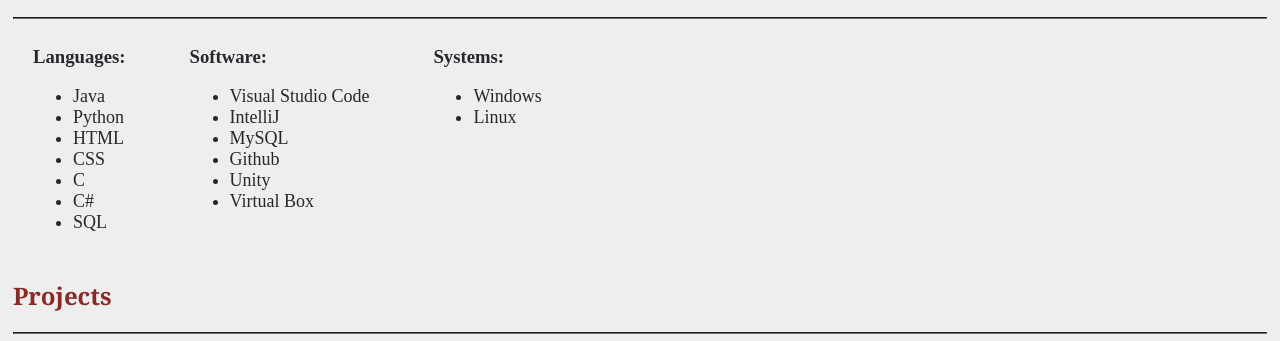
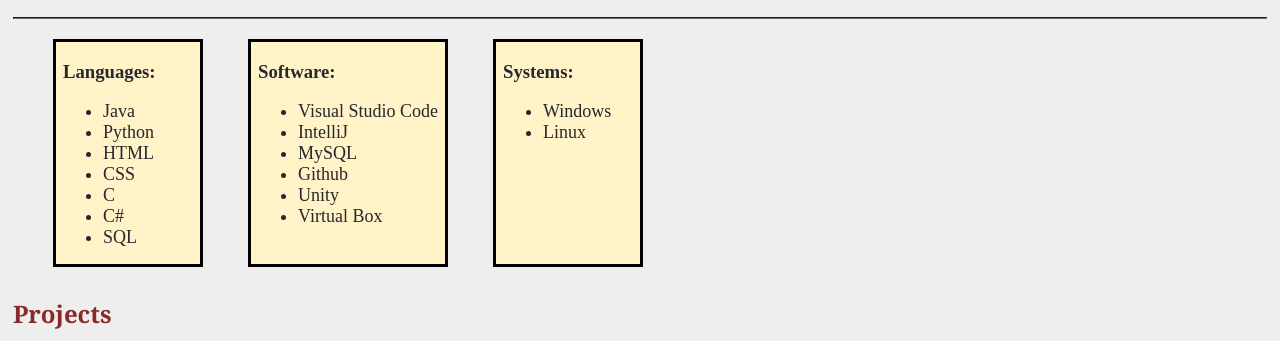
Before and after one commit to Aaron-Detre/html-resume, a plain HTML site: page index.html in a window 1280 px wide. Shown: the part 459-800 px from the top of the page. Drawn offline with Linux system fonts and the light colour scheme.

Commit message:
computer knowledge grid

```diff
--- a/index.html
+++ b/index.html
@@ -47,7 +47,7 @@
                     <h2>Computer Knowledge</h2>
                     <hr />
                 </div>
-                <div class="section-body-box">
+                <div class="section-body-box grid-container">
                     <div>
                         <h3>Languages:</h3>
                             <ul>
@@ -119,6 +119,7 @@
                     <h2>Work Experience</h2>
                     <hr />
                 </div>
+                <a href="https://phi.ca/en/carne-y-arena/"><img src="./assets/carne.jpg" alt="Carne y Arena headset" id="cya-img"/></a>
                 <div class="section-body-box">
                     <h3>Visitor Experience Associate - PHI Studio</h3>
                     <h4>Oct. 2022 - April 2023</h4>
@@ -126,7 +127,6 @@
                         <li>Greeted guests and ensured their safety throughout a virtual reality experience, demonstrating strong interpersonal skills.</li>
                         <li>Collaborated effectively with team members, taking on additional responsibilities as needed to ensure smooth operations and a positive guest experience.</li>
                     </ul>
-                    <a href="https://phi.ca/en/carne-y-arena/"><img src="./assets/carne.jpg" alt="Carne y Arena headset" id="cya-img"/></a>
                 </div>
             </div>
             <hr />
--- a/styles.css
+++ b/styles.css
@@ -10,6 +10,7 @@
 
 hr {
     border-color: #686D76;
+    clear: both;
 }
 
 #outer-box > div {
@@ -27,7 +28,7 @@
     font-weight: 700;
 }
 
-#education-box > .section-body-box > a{
+#education-box > .section-body-box > a {
     display: inline-block;
     margin-right: 30px;
     margin-top: 10px;
@@ -43,11 +44,20 @@
     text-decoration: underline;
 }
 
-#computer-knowledge-box > .section-body-box > div {
-    margin-left: 20px;
-    margin-right: 40px;
-    display: inline-block;
-    vertical-align: top;
+.grid-container {
+    display: grid;
+    grid-template-columns: 150px 200px 150px;
+    margin-left: 40px;
+    margin-right: 25%;
+    margin-top: 20px;
+    gap: 5%;
+}
+
+.grid-container > div {
+    background-color: #FFF3C7;
+    padding-left: 7px;
+    padding-right: 3px;
+    border: 3px solid black;
 }
 
 #projects-box > .section-body-box > div {
@@ -64,6 +74,9 @@
     border: 5px solid #8a2a27;
     width: 25%;
     margin-left: 20px;
+    margin-bottom: 10px;
+    margin-right: 30px;
+    float: right;
 }
 
 /* School webpage specific */
```
